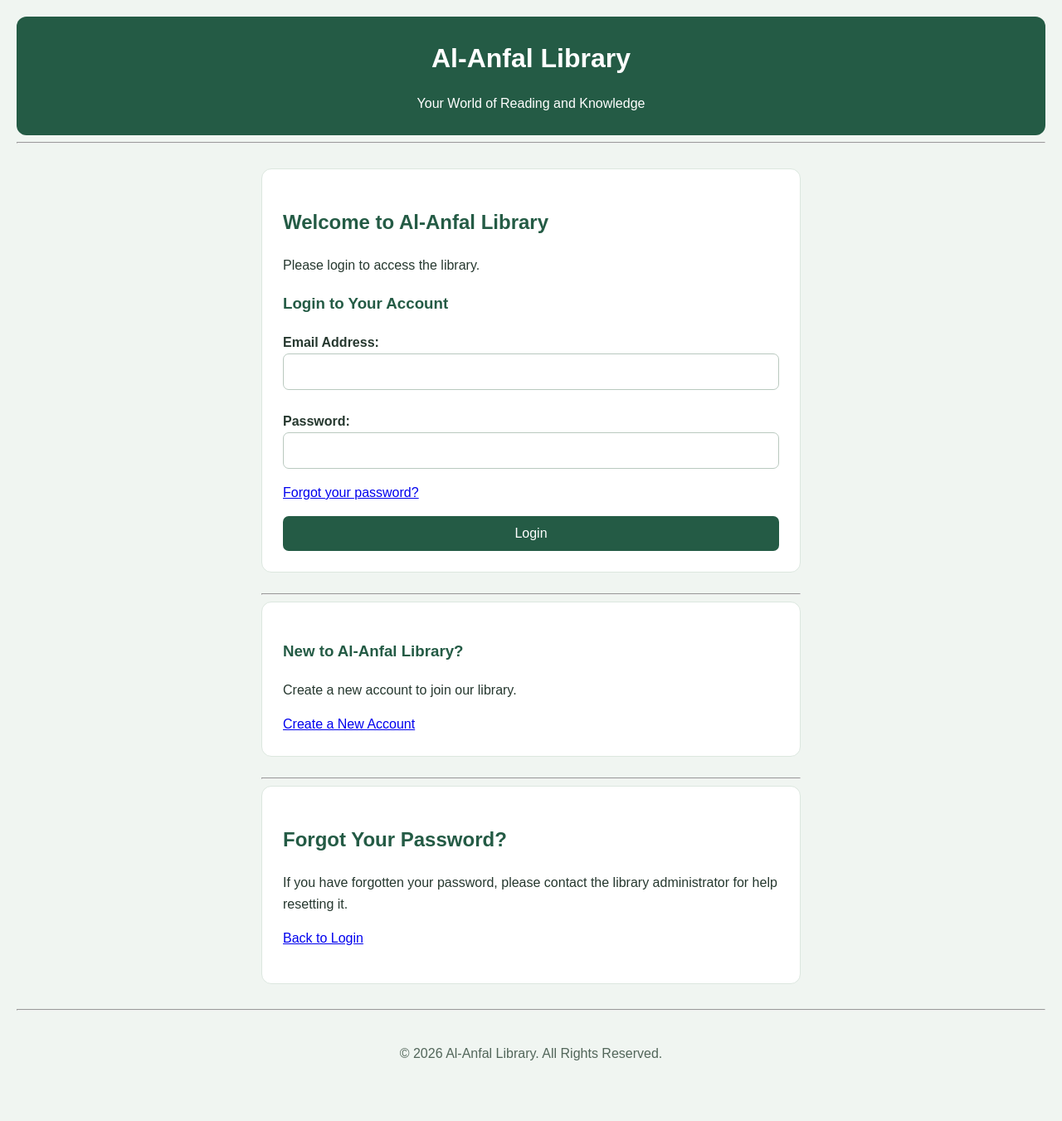
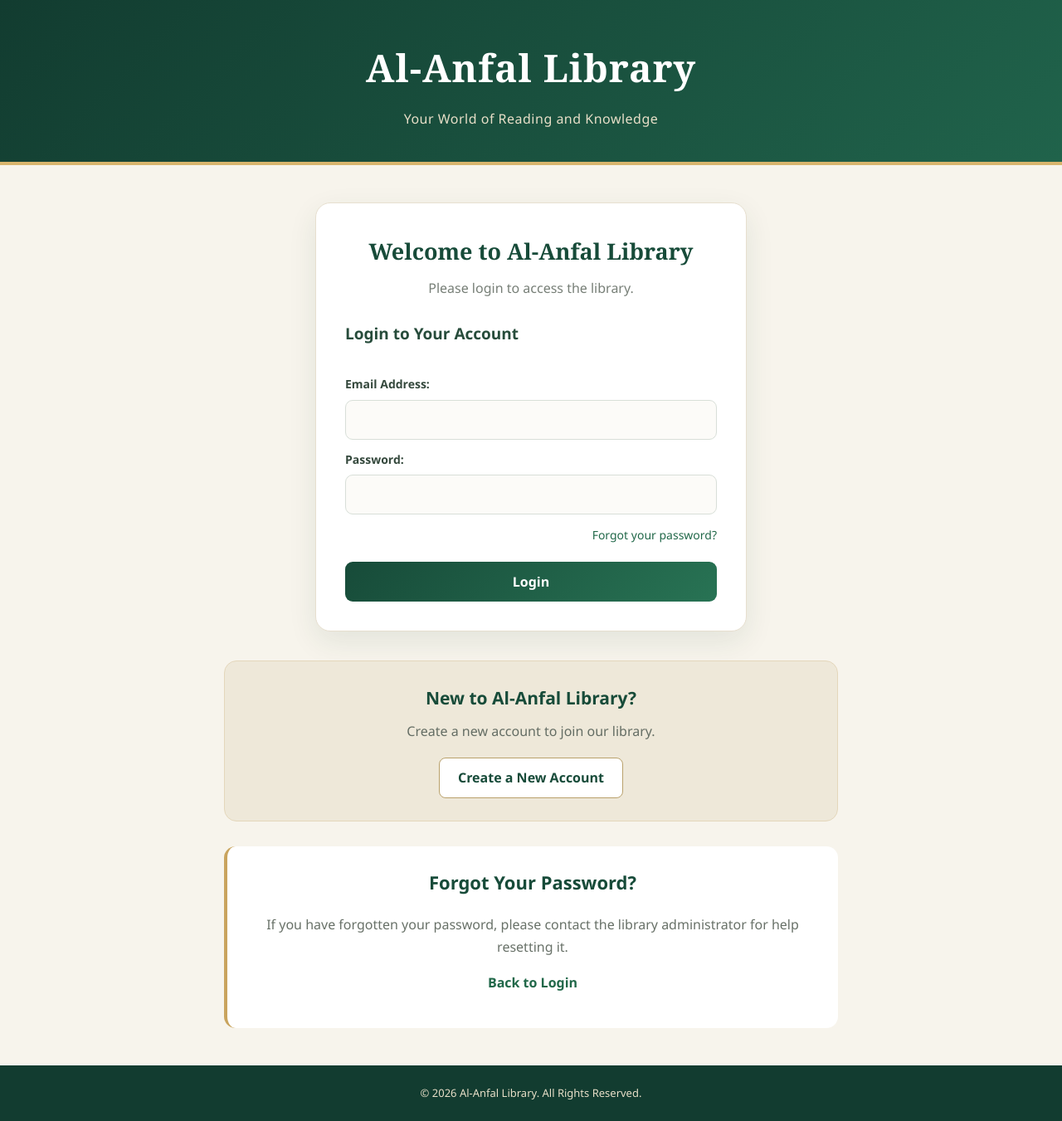
Before and after one commit to asmaa-abdalhey-238/alanfal-library-, a PHP site: page / in a window 1280 px wide. Shown: the whole page at 83% size. Before the commit the page ends 1278 px from the top, so only its background shows below. Run offline with PHP 8.4, Linux system fonts and the light colour scheme.

Commit message:
Refactor login.css for improved styling and layout

```diff
--- a/login.css
+++ b/login.css
@@ -1,96 +1,280 @@
-
-/* Al-Anfal Library Login Page */
-
 * {
     box-sizing: border-box;
 }
 
+html {
+    scroll-behavior: smooth;
+}
+
 body {
     margin: 0;
-    padding: 20px;
-    font-family: Arial, sans-serif;
-    background-color: #f0f5f1;
-    color: #26382f;
-    line-height: 1.6;
+    font-family: "Segoe UI", Arial, sans-serif;
+    color: #26392f;
+    background-color: #f7f4ec;
+    line-height: 1.7;
 }
 
+/* Hide default horizontal lines */
+hr {
+    display: none;
+}
+
+/* 2. Library Header */
 header {
-    background-color: #245b45;
-    color: white;
+    background: linear-gradient(135deg, #123c30, #20634b);
+    color: #ffffff;
     text-align: center;
-    padding: 25px;
-    border-radius: 12px;
+    padding: 42px 20px 38px;
+    border-bottom: 4px solid #d8b56d;
 }
 
 header h1 {
     margin: 0;
-    font-size: 32px;
+    font-family: Georgia, "Times New Roman", serif;
+    font-size: clamp(30px, 5vw, 46px);
+    letter-spacing: 1px;
 }
 
 header p {
-    margin-bottom: 0;
+    margin: 10px 0 0;
+    color: #e8dfc8;
+    font-size: 16px;
+    letter-spacing: 0.5px;
 }
 
+/* 3. Main Layout */
 main {
-    max-width: 650px;
-    margin: 30px auto;
+    width: 100%;
+    max-width: 780px;
+    margin: 45px auto;
+    padding: 0 20px;
 }
 
-section {
-    background-color: white;
-    padding: 25px;
-    margin-bottom: 25px;
-    border-radius: 12px;
-    border: 1px solid #dce7df;
+/* 4. Login Card */
+#login {
+    background-color: #ffffff;
+    max-width: 520px;
+    margin: 0 auto 35px;
+    padding: 35px;
+    border: 1px solid #e7dfcf;
+    border-radius: 18px;
+    box-shadow: 0 12px 35px rgba(27, 62, 46, 0.09);
 }
 
-h2, h3 {
-    color: #245b45;
+#login h2 {
+    color: #174b39;
+    font-family: Georgia, "Times New Roman", serif;
+    font-size: 27px;
+    text-align: center;
+    margin: 0 0 8px;
 }
 
-label {
-    font-weight: bold;
+#login > p {
+    color: #777f77;
+    text-align: center;
+    margin: 0 0 25px;
 }
 
-input {
-    width: 100%;
-    padding: 12px;
-    border: 1px solid #b9c9bf;
-    border-radius: 7px;
-    font-size: 16px;
+#login h3 {
+    color: #274c3b;
+    font-size: 19px;
+    margin-bottom: 20px;
 }
 
+/* 5. Form Labels */
+label {
+    display: inline-block;
+    color: #34483c;
+    font-size: 14px;
+    font-weight: 600;
+    margin-bottom: 7px;
+}
+
+/* 6. Input Fields */
+input[type="email"],
+input[type="password"] {
+    width: 100%;
+    padding: 13px 14px;
+    font-size: 15px;
+    font-family: inherit;
+    color: #26392f;
+    background-color: #fcfbf8;
+    border: 1px solid #d8dfd8;
+    border-radius: 9px;
+    outline: none;
+    transition: border-color 0.2s, box-shadow 0.2s;
+}
+
+input[type="email"]:focus,
+input[type="password"]:focus {
+    border-color: #267353;
+    box-shadow: 0 0 0 3px rgba(38, 115, 83, 0.12);
+    background-color: #ffffff;
+}
+
+/* Remove extra blank lines in the form */
+#login form br {
+    display: none;
+}
+
+#login form label {
+    margin-top: 12px;
+}
+
+/* 7. Forgot Password Link */
+#login form p {
+    text-align: right;
+    margin: 13px 0 20px;
+    font-size: 14px;
+}
+
+a {
+    color: #216849;
+    text-decoration: none;
+    transition: color 0.2s;
+}
+
+a:hover {
+    color: #b18a42;
+    text-decoration: underline;
+}
+
+/* 8. Buttons */
 button {
     width: 100%;
-    padding: 12px;
-    background-color: #245b45;
-    color: white;
+    padding: 13px 20px;
+    color: #ffffff;
+    background: linear-gradient(135deg, #174b39, #287354);
     border: none;
-    border-radius: 7px;
+    border-radius: 9px;
+    font-family: inherit;
     font-size: 16px;
+    font-weight: 600;
     cursor: pointer;
+    transition: transform 0.2s, box-shadow 0.2s;
 }
 
 button:hover {
-    background-color: #173f30;
+    transform: translateY(-2px);
+    box-shadow: 0 6px 16px rgba(23, 75, 57, 0.2);
 }
 
-footer {
+/* 9. Create Account Section */
+#create-account {
     text-align: center;
-    color: #52665a;
-    padding: 15px;
+    padding: 27px 20px;
+    margin: 0 auto 30px;
+    background-color: #eee8d9;
+    border: 1px solid #e4d7bb;
+    border-radius: 15px;
 }
 
+#create-account h3 {
+    margin: 0 0 8px;
+    color: #174b39;
+    font-size: 21px;
+}
+
+#create-account p {
+    margin: 0 0 18px;
+    color: #646d64;
+}
+
+#create-account a {
+    display: inline-block;
+    padding: 10px 22px;
+    background-color: #ffffff;
+    color: #174b39;
+    border: 1px solid #b9a16b;
+    border-radius: 8px;
+    font-weight: 600;
+}
+
+#create-account a:hover {
+    background-color: #174b39;
+    color: #ffffff;
+    text-decoration: none;
+}
+
+/* 10. Forgot Password Section */
+#forgot-password {
+    text-align: center;
+    padding: 25px;
+    margin: 0 auto;
+    background-color: #ffffff;
+    border-radius: 14px;
+    border-left: 4px solid #c9a45e;
+}
+
+#forgot-password h2 {
+    color: #174b39;
+    font-size: 22px;
+    margin-top: 0;
+}
+
+#forgot-password p {
+    color: #687168;
+}
+
+#forgot-password a {
+    font-weight: 600;
+}
+
+/* 11. Footer */
+footer {
+    padding: 22px 15px;
+    background-color: #123c30;
+    color: #e8dfc8;
+    text-align: center;
+    font-size: 13px;
+}
+
+footer p {
+    margin: 0;
+}
+
+/* 12. Responsive Design */
 @media (max-width: 600px) {
-    body {
-        padding: 12px;
+    header {
+        padding: 30px 15px;
     }
 
-    header h1 {
-        font-size: 26px;
+    header p {
+        font-size: 14px;
     }
 
-    section {
-        padding: 18px;
+    main {
+        margin: 25px auto;
+        padding: 0 14px;
+    }
+
+    #login {
+        padding: 25px 20px;
+        border-radius: 14px;
+    }
+
+    #login h2 {
+        font-size: 23px;
+    }
+
+    #create-account {
+        padding: 24px 15px;
+    }
+
+    #forgot-password {
+        padding: 20px 16px;
     }
 }
+
+/* 13. Accessibility */
+@media (prefers-reduced-motion: reduce) {
+    html {
+        scroll-behavior: auto;
+    }
+
+    *,
+    *::before,
+    *::after {
+        transition: none !important;
+    }
+}
```
